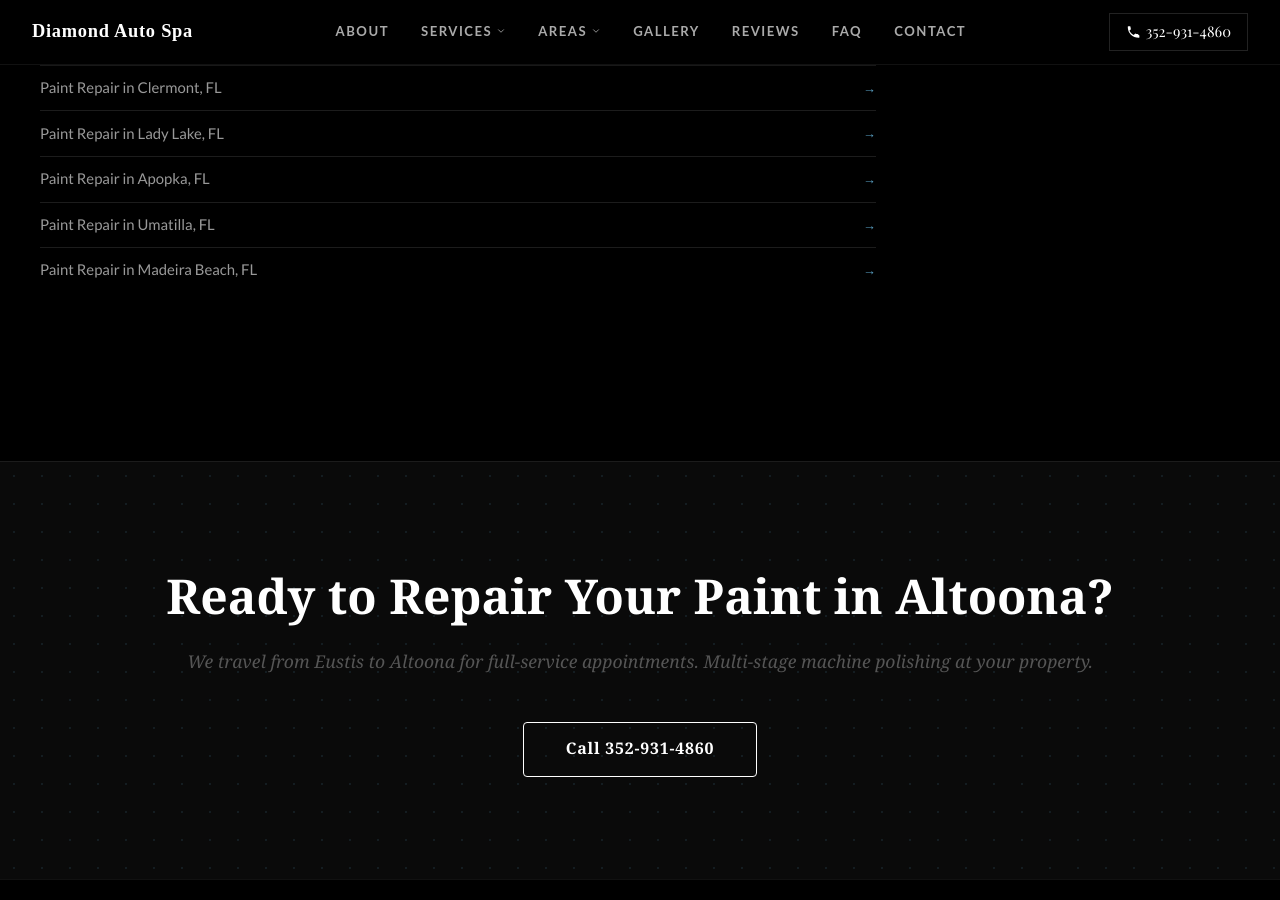
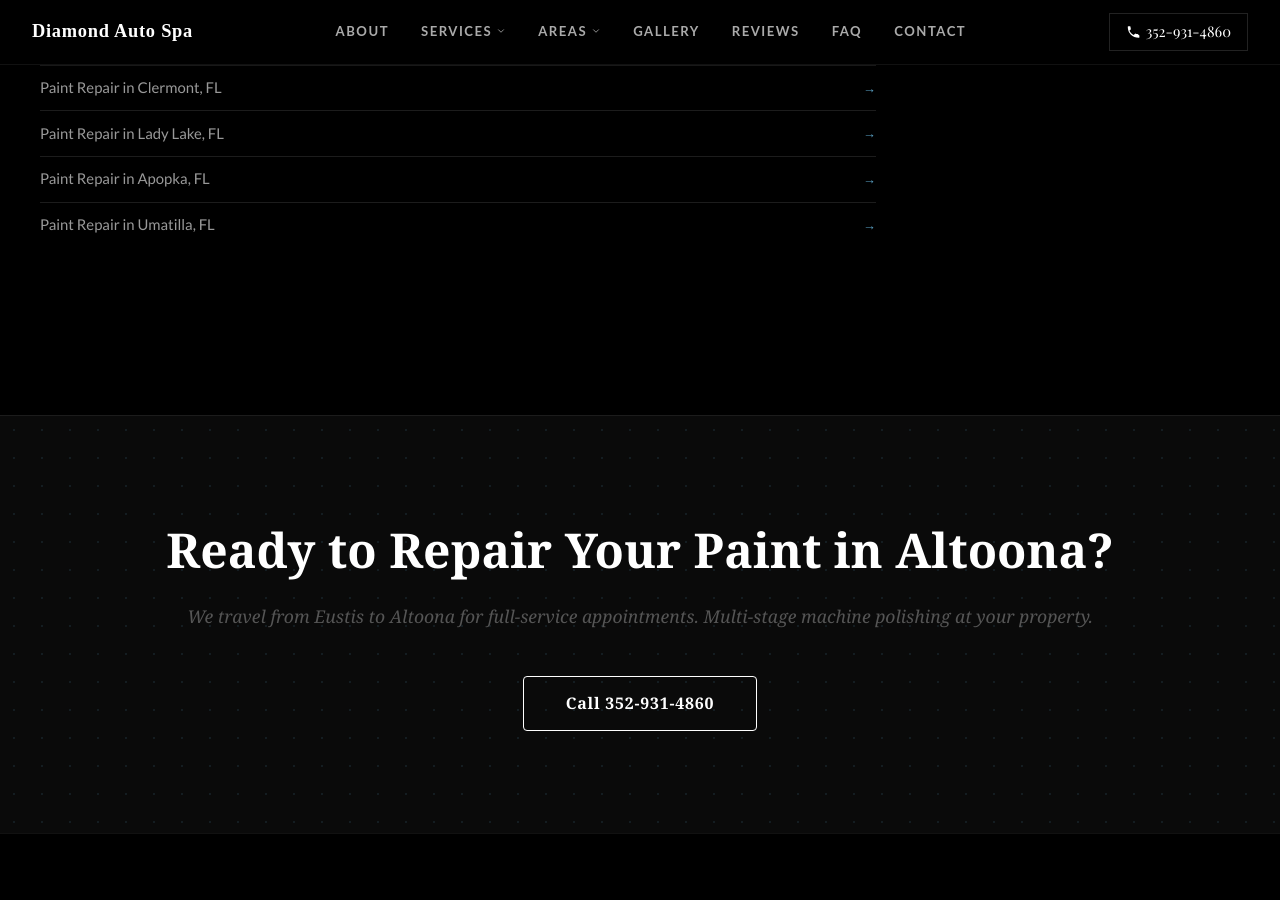
Before and after one commit to JamesBrownR/Diamond-Auto-Spa-Detailing, a Jekyll site: the page built from service-area/altoona-fl/paint-repair/index.html, in a window 1280 px wide and 900 px high, scrolled down 4314 px. Built offline with Jekyll 4.4.1, drawn with Linux system fonts in a browser that asks for light colours; some web fonts are replaced.

Commit message:
Update index.html

```diff
--- a/service-area/altoona-fl/paint-repair/index.html
+++ b/service-area/altoona-fl/paint-repair/index.html
@@ -271,7 +271,6 @@
                 <li><a href="/service-area/lady-lake-fl/paint-repair/">Paint Repair in Lady Lake, FL</a></li>
                 <li><a href="/service-area/apopka-fl/paint-repair/">Paint Repair in Apopka, FL</a></li>
                 <li><a href="/service-area/umatilla-fl/paint-repair/">Paint Repair in Umatilla, FL</a></li>
-                <li><a href="/service-area/madeira-beach-fl/paint-repair/">Paint Repair in Madeira Beach, FL</a></li>
             </ul>
         </div>
 
```
